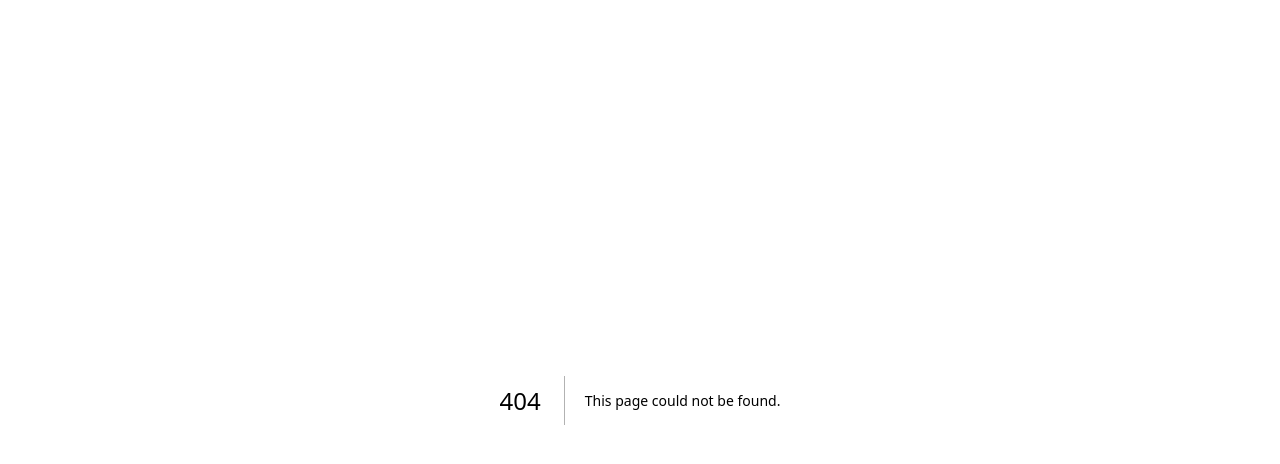
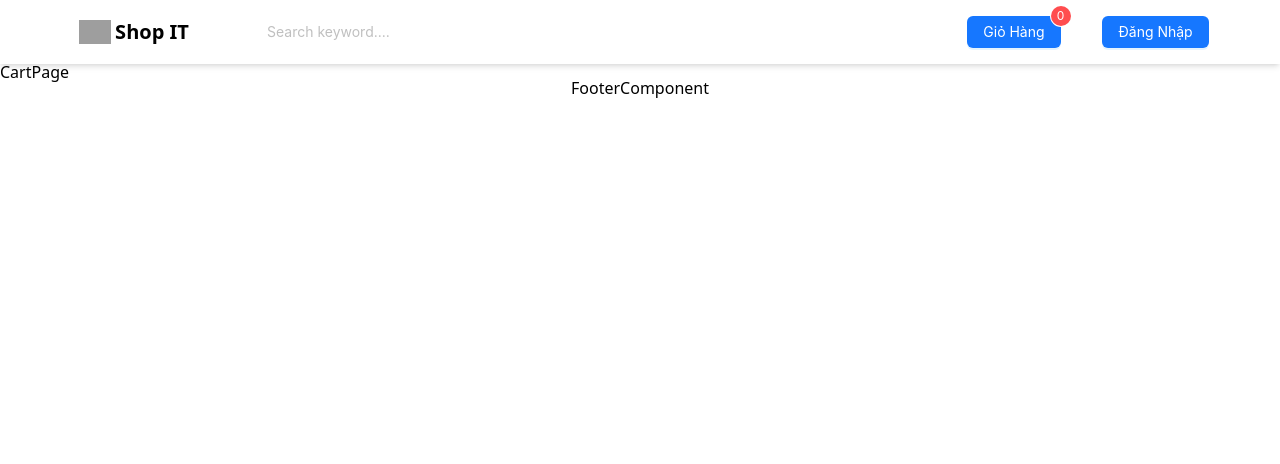
Before and after one commit to TienPhuc02/frontend-ecomerce-udemy, a Next.js app: page /cart in a window 1280 px wide. Before the commit this address had no page. Shown: the top 464 px of the page. Built offline with nearby package versions, Linux system fonts and the light colour scheme; grey boxes are pictures that could not be loaded.

Commit message:
base header part1

```diff
--- /dev/null
+++ b/src/app/cart/[slug]/page.tsx
@@ -0,0 +1,7 @@
+import React from "react";
+
+const CartSlug = () => {
+  return <div>CartSlug</div>;
+};
+
+export default CartSlug;
--- /dev/null
+++ b/src/app/cart/page.tsx
@@ -0,0 +1,7 @@
+import React from "react";
+
+const CartPage = () => {
+  return <div>CartPage</div>;
+};
+
+export default CartPage;
--- a/src/app/globals.css
+++ b/src/app/globals.css
@@ -1,27 +1,38 @@
 @tailwind base;
 @tailwind components;
 @tailwind utilities;
-
-:root {
-  --foreground-rgb: 0, 0, 0;
-  --background-start-rgb: 214, 219, 220;
-  --background-end-rgb: 255, 255, 255;
+*,
+*:before,
+*:after {
+  box-sizing: border-box;
 }
-
-@media (prefers-color-scheme: dark) {
-  :root {
-    --foreground-rgb: 255, 255, 255;
-    --background-start-rgb: 0, 0, 0;
-    --background-end-rgb: 0, 0, 0;
-  }
+* {
+  margin: 0;
+  padding: 0;
+  font: inherit;
 }
-
+img,
+picture,
+svg,
+video {
+  display: block;
+  max-width: 100%;
+}
+input,
+select,
+textarea {
+  background-color: transparent;
+  outline: none;
+}
+button {
+  cursor: pointer;
+  background-color: transparent;
+  outline: none;
+  border: 0;
+}
 body {
-  color: rgb(var(--foreground-rgb));
-  background: linear-gradient(
-      to bottom,
-      transparent,
-      rgb(var(--background-end-rgb))
-    )
-    rgb(var(--background-start-rgb));
+  min-height: 100vh;
+  font-weight: 400;
+  font-size: 16px;
+  line-height: 1;
 }
--- a/src/app/layout.tsx
+++ b/src/app/layout.tsx
@@ -1,22 +1,19 @@
-import type { Metadata } from 'next'
-import { Inter } from 'next/font/google'
-import './globals.css'
-
-const inter = Inter({ subsets: ['latin'] })
-
-export const metadata: Metadata = {
-  title: 'Create Next App',
-  description: 'Generated by create next app',
-}
+import Header from "@/components/Header";
+import "./globals.css";
+import Footer from "@/components/Footer";
 
 export default function RootLayout({
   children,
 }: {
-  children: React.ReactNode
+  children: React.ReactNode;
 }) {
   return (
     <html lang="en">
-      <body className={inter.className}>{children}</body>
+      <body>
+        <Header/>
+        {children}
+        <Footer/>
+        </body>
     </html>
-  )
+  );
 }
--- a/src/app/page.tsx
+++ b/src/app/page.tsx
@@ -1,113 +1,8 @@
-import Image from 'next/image'
+import HomePage from "@/pages/Home";
+import React from "react";
 
-export default function Home() {
-  return (
-    <main className="flex min-h-screen flex-col items-center justify-between p-24">
-      <div className="z-10 max-w-5xl w-full items-center justify-between font-mono text-sm lg:flex">
-        <p className="fixed left-0 top-0 flex w-full justify-center border-b border-gray-300 bg-gradient-to-b from-zinc-200 pb-6 pt-8 backdrop-blur-2xl dark:border-neutral-800 dark:bg-zinc-800/30 dark:from-inherit lg:static lg:w-auto  lg:rounded-xl lg:border lg:bg-gray-200 lg:p-4 lg:dark:bg-zinc-800/30">
-          Get started by editing&nbsp;
-          <code className="font-mono font-bold">src/app/page.tsx</code>
-        </p>
-        <div className="fixed bottom-0 left-0 flex h-48 w-full items-end justify-center bg-gradient-to-t from-white via-white dark:from-black dark:via-black lg:static lg:h-auto lg:w-auto lg:bg-none">
-          <a
-            className="pointer-events-none flex place-items-center gap-2 p-8 lg:pointer-events-auto lg:p-0"
-            href="https://vercel.com?utm_source=create-next-app&utm_medium=appdir-template&utm_campaign=create-next-app"
-            target="_blank"
-            rel="noopener noreferrer"
-          >
-            By{' '}
-            <Image
-              src="/vercel.svg"
-              alt="Vercel Logo"
-              className="dark:invert"
-              width={100}
-              height={24}
-              priority
-            />
-          </a>
-        </div>
-      </div>
+const Home = () => {
+  return <HomePage />;
+};
 
-      <div className="relative flex place-items-center before:absolute before:h-[300px] before:w-[480px] before:-translate-x-1/2 before:rounded-full before:bg-gradient-radial before:from-white before:to-transparent before:blur-2xl before:content-[''] after:absolute after:-z-20 after:h-[180px] after:w-[240px] after:translate-x-1/3 after:bg-gradient-conic after:from-sky-200 after:via-blue-200 after:blur-2xl after:content-[''] before:dark:bg-gradient-to-br before:dark:from-transparent before:dark:to-blue-700 before:dark:opacity-10 after:dark:from-sky-900 after:dark:via-[#0141ff] after:dark:opacity-40 before:lg:h-[360px] z-[-1]">
-        <Image
-          className="relative dark:drop-shadow-[0_0_0.3rem_#ffffff70] dark:invert"
-          src="/next.svg"
-          alt="Next.js Logo"
-          width={180}
-          height={37}
-          priority
-        />
-      </div>
-
-      <div className="mb-32 grid text-center lg:max-w-5xl lg:w-full lg:mb-0 lg:grid-cols-4 lg:text-left">
-        <a
-          href="https://nextjs.org/docs?utm_source=create-next-app&utm_medium=appdir-template&utm_campaign=create-next-app"
-          className="group rounded-lg border border-transparent px-5 py-4 transition-colors hover:border-gray-300 hover:bg-gray-100 hover:dark:border-neutral-700 hover:dark:bg-neutral-800/30"
-          target="_blank"
-          rel="noopener noreferrer"
-        >
-          <h2 className={`mb-3 text-2xl font-semibold`}>
-            Docs{' '}
-            <span className="inline-block transition-transform group-hover:translate-x-1 motion-reduce:transform-none">
-              -&gt;
-            </span>
-          </h2>
-          <p className={`m-0 max-w-[30ch] text-sm opacity-50`}>
-            Find in-depth information about Next.js features and API.
-          </p>
-        </a>
-
-        <a
-          href="https://nextjs.org/learn?utm_source=create-next-app&utm_medium=appdir-template-tw&utm_campaign=create-next-app"
-          className="group rounded-lg border border-transparent px-5 py-4 transition-colors hover:border-gray-300 hover:bg-gray-100 hover:dark:border-neutral-700 hover:dark:bg-neutral-800/30"
-          target="_blank"
-          rel="noopener noreferrer"
-        >
-          <h2 className={`mb-3 text-2xl font-semibold`}>
-            Learn{' '}
-            <span className="inline-block transition-transform group-hover:translate-x-1 motion-reduce:transform-none">
-              -&gt;
-            </span>
-          </h2>
-          <p className={`m-0 max-w-[30ch] text-sm opacity-50`}>
-            Learn about Next.js in an interactive course with&nbsp;quizzes!
-          </p>
-        </a>
-
-        <a
-          href="https://vercel.com/templates?framework=next.js&utm_source=create-next-app&utm_medium=appdir-template&utm_campaign=create-next-app"
-          className="group rounded-lg border border-transparent px-5 py-4 transition-colors hover:border-gray-300 hover:bg-gray-100 hover:dark:border-neutral-700 hover:dark:bg-neutral-800/30"
-          target="_blank"
-          rel="noopener noreferrer"
-        >
-          <h2 className={`mb-3 text-2xl font-semibold`}>
-            Templates{' '}
-            <span className="inline-block transition-transform group-hover:translate-x-1 motion-reduce:transform-none">
-              -&gt;
-            </span>
-          </h2>
-          <p className={`m-0 max-w-[30ch] text-sm opacity-50`}>
-            Explore starter templates for Next.js.
-          </p>
-        </a>
-
-        <a
-          href="https://vercel.com/new?utm_source=create-next-app&utm_medium=appdir-template&utm_campaign=create-next-app"
-          className="group rounded-lg border border-transparent px-5 py-4 transition-colors hover:border-gray-300 hover:bg-gray-100 hover:dark:border-neutral-700 hover:dark:bg-neutral-800/30"
-          target="_blank"
-          rel="noopener noreferrer"
-        >
-          <h2 className={`mb-3 text-2xl font-semibold`}>
-            Deploy{' '}
-            <span className="inline-block transition-transform group-hover:translate-x-1 motion-reduce:transform-none">
-              -&gt;
-            </span>
-          </h2>
-          <p className={`m-0 max-w-[30ch] text-sm opacity-50`}>
-            Instantly deploy your Next.js site to a shareable URL with Vercel.
-          </p>
-        </a>
-      </div>
-    </main>
-  )
-}
+export default Home;
--- /dev/null
+++ b/src/components/Footer/index.tsx
@@ -0,0 +1,7 @@
+import React from "react";
+
+const Footer = () => {
+  return <div className="text-center">FooterComponent</div>;
+};
+
+export default Footer;
--- /dev/null
+++ b/src/components/Header/index.tsx
@@ -0,0 +1,41 @@
+import { ShoppingCartOutlined } from "@ant-design/icons";
+import { Avatar, Badge, Button, Col, Input, Row } from "antd";
+import Image from "next/image";
+import React from "react";
+
+const Header = () => {
+  return (
+    <div className="min-h-16 w-[100%] shadow-md flex items-center">
+      <div className="logo-app pl-3 min-w-[20%]">
+        <a className="acss-18u5f3o flex items-center justify-center" href="/">
+          <Image
+            src="https://gw.alipayobjects.com/zos/rmsportal/KDpgvguMpGfqaHPjicRK.svg"
+            height="32"
+            width="32"
+            alt="logo"
+          />
+          <span className="ml-1 acss-wehhhl font-semibold text-[20px]">
+            Shop IT
+          </span>
+        </a>
+      </div>
+      <div className="min-w-[50%]">
+        <Input placeholder="Search keyword...." bordered={false} />
+      </div>
+      <div className="cart-and-auth flex justify-center min-w-[30%] min-h-16 items-center">
+        <div className="mr-5 min-w-[30%]">
+          <Badge count={0} showZero>
+            <Button className="bg-[#1677ff]" type="primary">
+              Giỏ Hàng
+            </Button>
+          </Badge>
+        </div>
+        <Button className="bg-[#1677ff]" type="primary">
+          Đăng Nhập
+        </Button>
+      </div>
+    </div>
+  );
+};
+
+export default Header;
--- /dev/null
+++ b/src/pages/Home/index.tsx
@@ -0,0 +1,13 @@
+import React from "react";
+
+const HomePage = () => {
+  return (
+    <div>
+      <div className="min-h-[500px] mx-auto max-w-[1000px] py-5">
+        <span className="text-[40px]">Latest Product</span>
+      </div>
+    </div>
+  );
+};
+
+export default HomePage;
```
